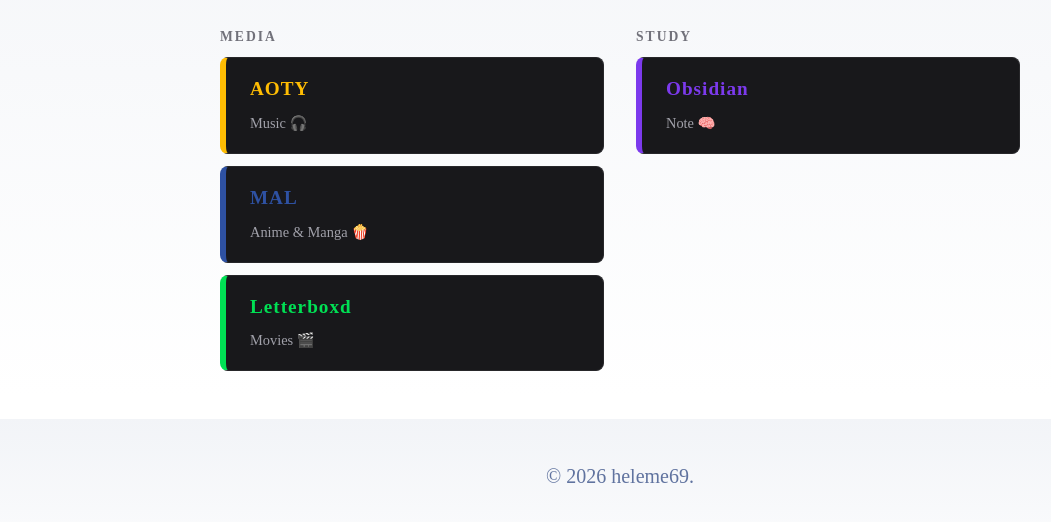
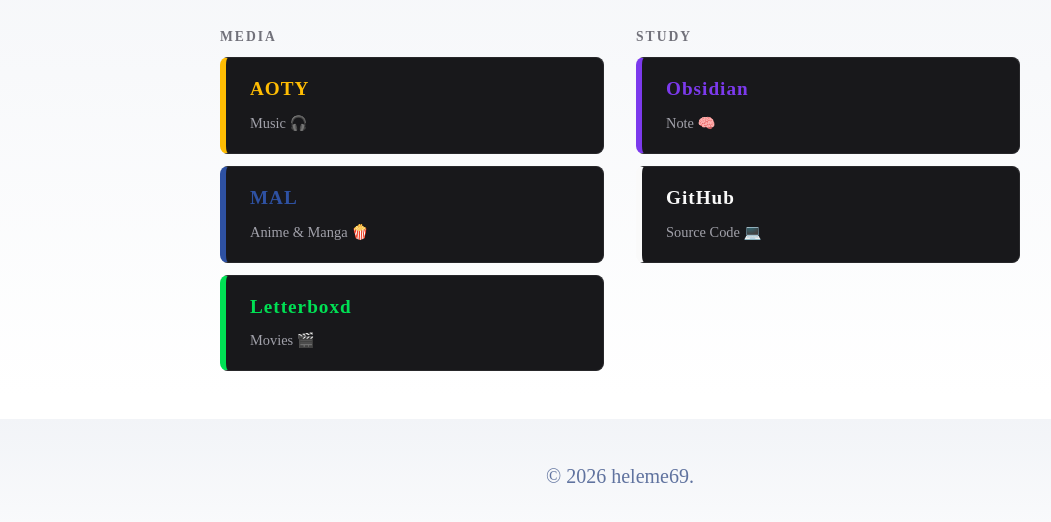
Before and after one commit to heleme69/MyBio, an Astro site: page / in a window 1280 px wide. Shown: the part 204-726 px from the top of the page, without its empty margins (20-1071 px from the left). Built offline with nearby package versions, Linux system fonts and the light colour scheme; Astro itself is replaced by a stand-in of ours.

Commit message:
Update MediaLinks.astro

```diff
--- a/src/components/MediaLinks.astro
+++ b/src/components/MediaLinks.astro
@@ -7,6 +7,7 @@
 
 const studyLinks = [
   { name: 'Obsidian', desc: 'Note 🧠', url: 'https://heleme69.github.io/quartz/', color: '#7c3aed' },
+  { name: 'GitHub', desc: 'Source Code 💻', url: 'https://github.com/heleme69', color: '#fafafa' },
 ];
 ---
 
```
